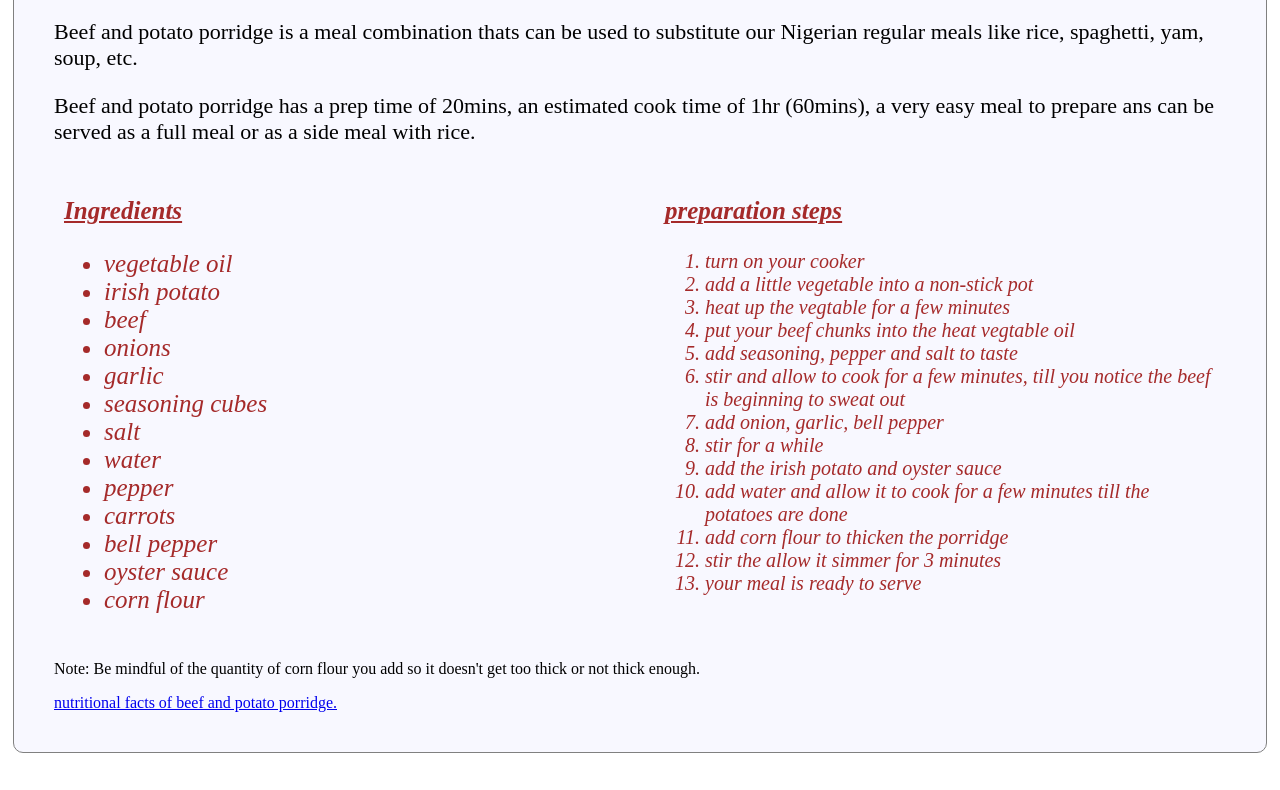
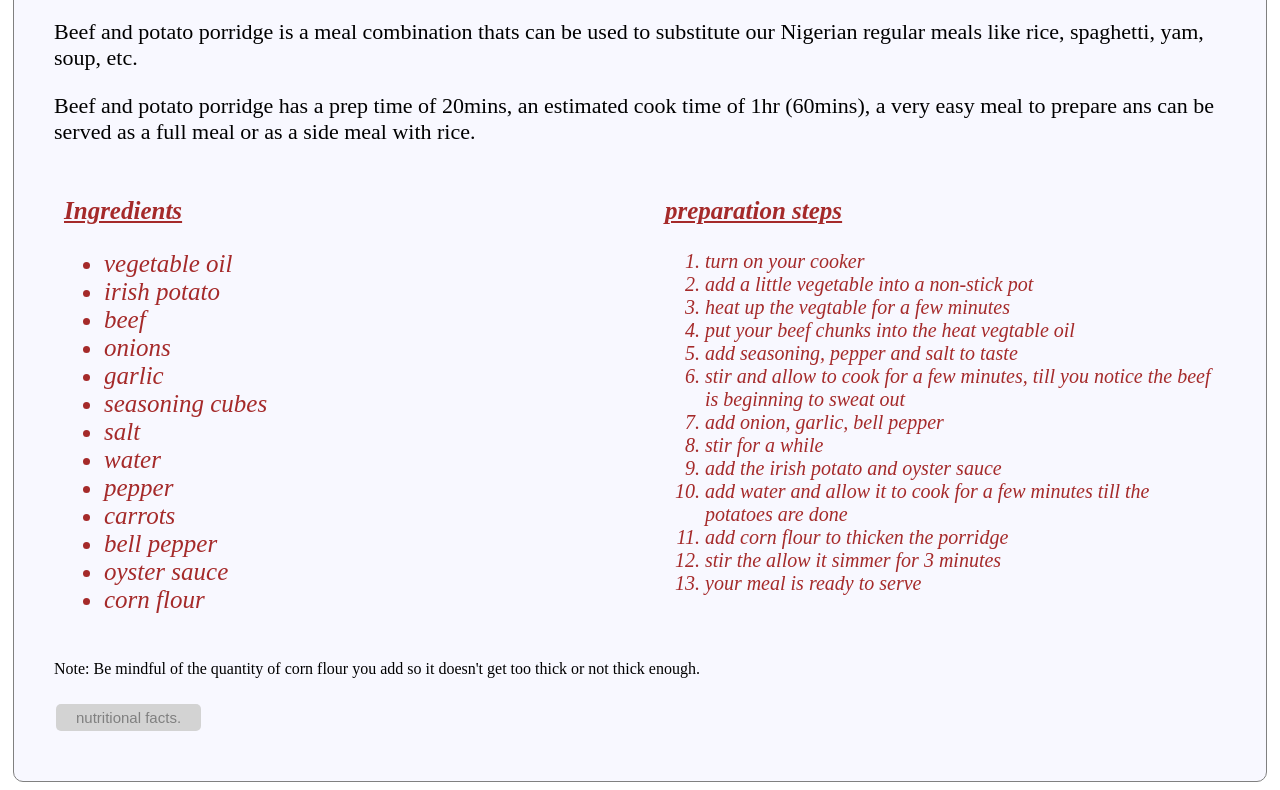
Before and after one commit to harleydaevidson/swe-501-assesment., a plain HTML site: page index.html in a window 1280 px wide. Shown: the part 650-1440 px from the top of the page. Before the commit the page ends 1411 px from the top, so only its background shows below. Drawn offline with Linux system fonts and the light colour scheme.

Commit message:
initial commit

```diff
--- a/assets/styles/style.css
+++ b/assets/styles/style.css
@@ -66,14 +66,27 @@ section{
 
 }
 
-.facts {
+.facts a{
   color: gray;
   font-size: 20x;
+  text-decoration: none;
 }
 
 .facts a:hover {
   color: blue;
   width: 50px;
+}
+
+#n-facts {
+  background-color: lightgray;
+  border: none;
+  padding: 5px 20px;
+  margin: 10px 2px;
+  text-align: center;
+  font-size: 15px;
+  cursor: pointer;
+  display: inline-grid;
+
 }
 
 button {
@@ -90,8 +103,18 @@ button {
   border-radius: 5px;
 }
 
+button a {
+  text-decoration: none;
+}
+
 .overview {
-  display: inline-flex;
-  gap: 50px;
+  /* background-color: brown; */
+  font-family: system-ui, -apple-system, BlinkMacSystemFont, 'Segoe UI', Roboto, Oxygen, Ubuntu, Cantarell, 'Open Sans', 'Helvetica Neue', sans-serif;
   font-size: 18px;
 }
+
+.components {
+ /* background-color: black; */
+ font-family: system-ui, -apple-system, BlinkMacSystemFont, 'Segoe UI', Roboto, Oxygen, Ubuntu, Cantarell, 'Open Sans', 'Helvetica Neue', sans-serif
+
+}
--- a/index.html
+++ b/index.html
@@ -91,7 +91,9 @@
       </div>
 
   <nav class="facts">
-    <a href="nutritional facts.html">nutritional facts of beef and potato porridge.</a>
+    <button id="n-facts">
+    <a href="nutritional facts.html">nutritional facts.</a>
+    </button>
   </nav>
     </section>
   </body>
```
Also changed, not shown: nutritional facts.html (+2 -2 lines).
